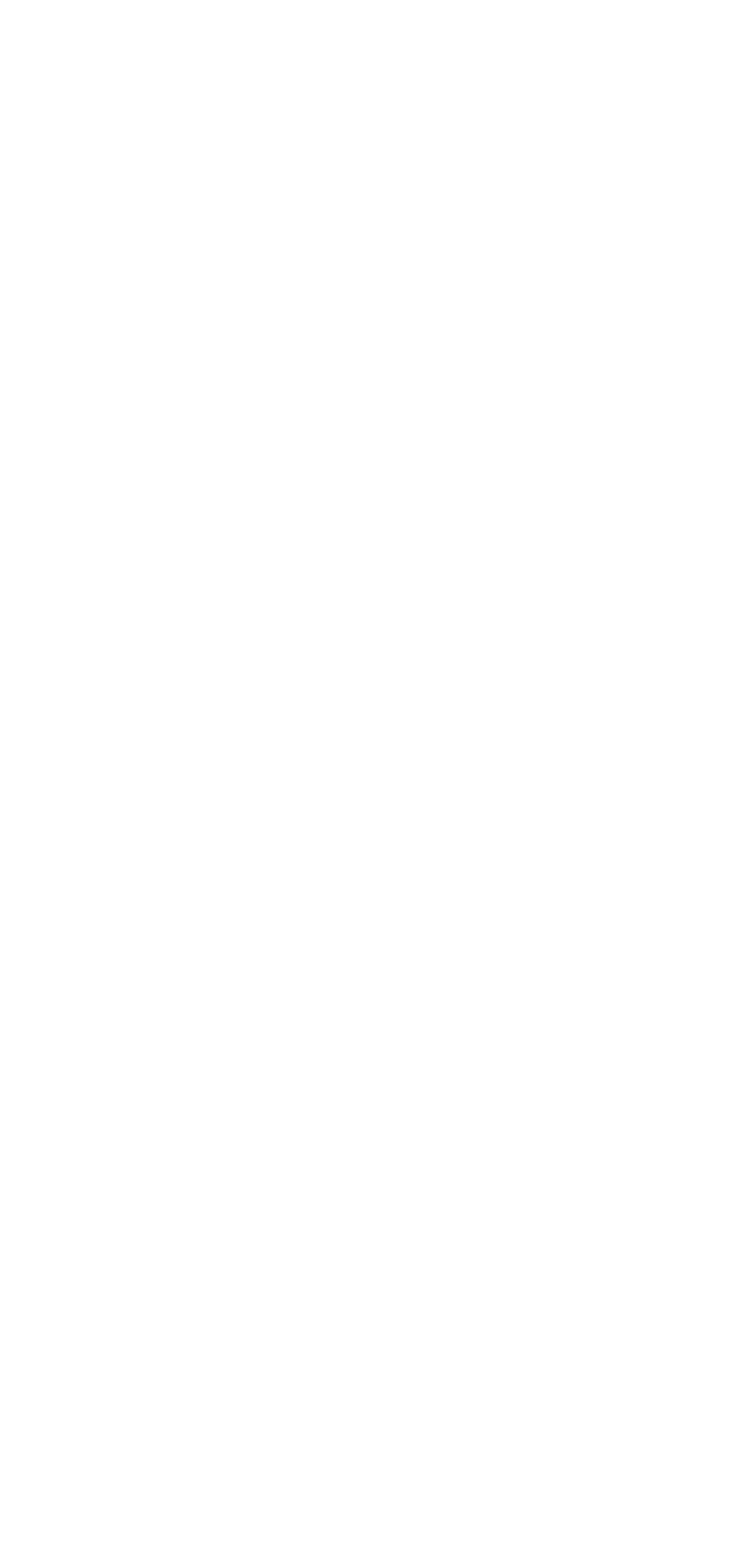
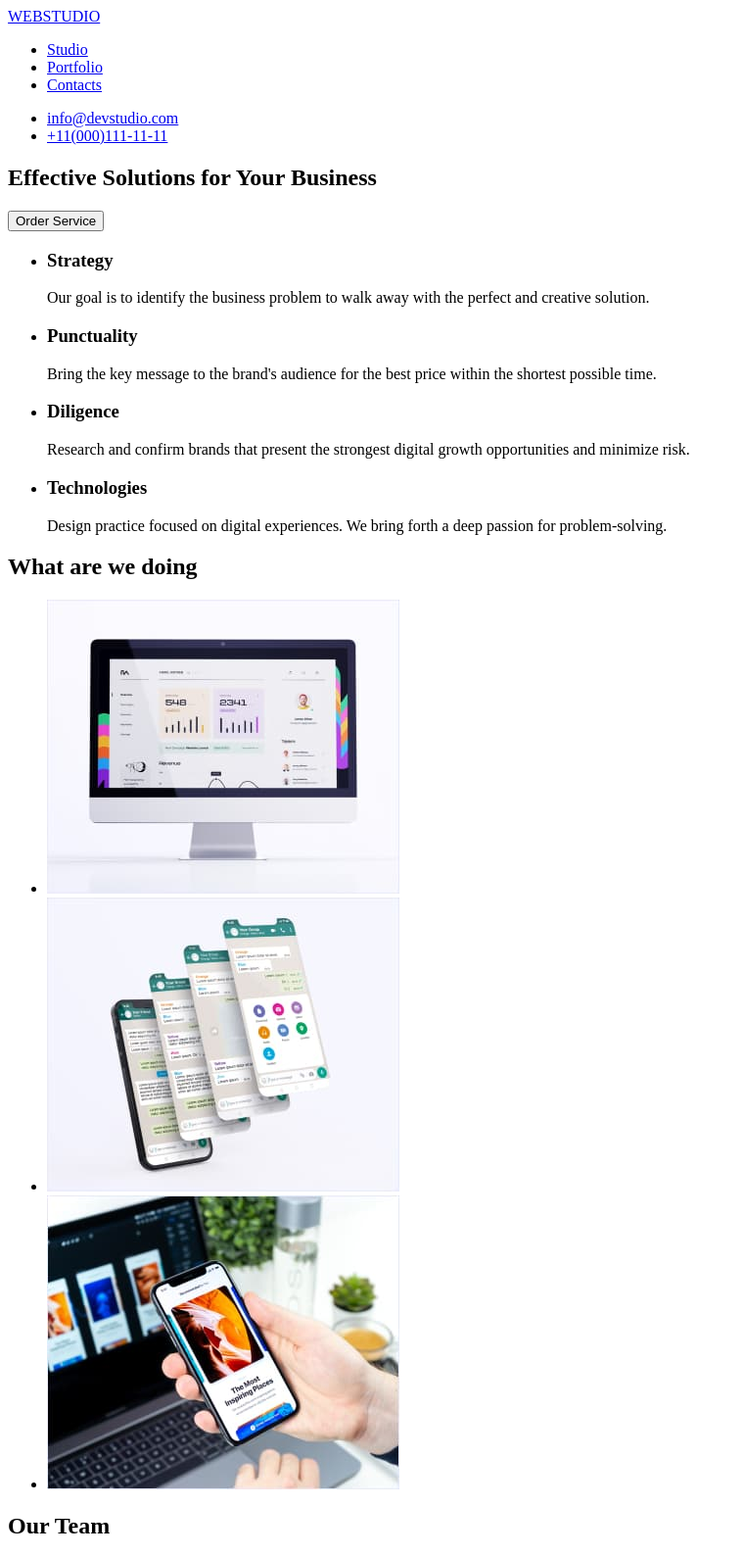
Before and after one commit to Helen-A-lex/goit-markup-hw-01, a plain HTML site: page index.html in a window 1280 px wide. Shown: the top 1588 px of the page at 98% size, without its empty margins (0-759 px from the left). Before the commit the page ends 800 px from the top, so only its background shows below. Drawn offline with Linux system fonts and the light colour scheme.

Commit message:
update html file

```diff
--- a/index.html
+++ b/index.html
@@ -1,8 +1,106 @@
 <!DOCTYPE html>
 <html lang="en">
-    <head>
-        <meta charset="UTF-8">
-        <meta name="viewport"content=""
-    </head>
+
+<head>
+    <meta charset="UTF-8">
+    <meta http-equiv="X-UA-Compatible" content="IE=edge">
+    <meta name="viewport" content="width=device-width, initial-scale=1.0">
+    <title>Studia</title>
+</head>
+
+<body>
+    <!--Hat of page-->
+    <header>
+        <nav>
+            <a href="/">WEBSTUDIO</a>
+            <ul>
+                <li><a href="/">Studio</a></li>
+                <li><a href="/">Portfolio</a></li>
+                <li><a href="/">Contacts</a></li>
+            </ul>
+        </nav>
+        <ul>
+            <li><a href="mailto:info@devstudio.com">info@devstudio.com</a></li>
+            <li><a href="tel:+11(000)111-11-11">+11(000)111-11-11</a></li>
+        </ul>
+    </header>
+
+    <!-- Main content-->
+    <main>
+        <!--Hero-->
+        <section>
+            <h1>Effective Solutions for Your Business</h1>
+            <button type="button">Order Service</button>
+        </section>
+
+        <section>
+            <!--<h2>Our goals</h2>-->
+            <ul>
+                <li>
+                    <h3>Strategy</h3>
+                    <p>Our goal is to identify the business
+                        problem to walk away with the perfect and creative solution.</p>
+                </li>
+                <li>
+                    <h3> Punctuality</h3>
+                    <p>Bring the key message to the brand's audience for
+                        the best price within the shortest possible time.</p>
+                </li>
+                <li>
+                    <h3>Diligence</h3>
+                    <p>Research and confirm brands that present
+                        the strongest digital growth opportunities and minimize risk.</p>
+                </li>
+                <li>
+                    <h3>Technologies</h3>
+                    <p> Design practice focused on digital experiences.
+                        We bring forth a deep passion for problem-solving.</p>
+                </li>
+            </ul>
+        </section>
+
+        <section>
+            <h2>What are we doing</h2>
+            <ul>
+                <li><a href="/">
+                        <img src="./images/photo(1).jpg" alt="Computer" width="360" height="300"></a></li>
+                <li><a href="/">
+                        <img src="./images/photo(2).jpg" alt="Too many phone screens" width="360" height="300"></a></li>
+                <li><a href="/">
+                        <img src="./images/photo(3).jpg" alt="Phone in hand" width="360" height="300"></a> </li>
+            </ul>
+
+        </section>
+
+        <section>
+            <h2>Our Team</h2>
+            <ul>
+                <li><img src="./images/img.jpg" alt="web studio employee" width="264" height="260">
+                    <h3>Mark Guerrero</h3>
+                    <p>Product Designer</p>
+                </li>
+                <li><img src="./images/img(1).jpg" alt="web studio employee" width="264" height="260">
+                    <h3>Tom Ford</h3>
+                    <p>Frontend Developer</p>
+                </li>
+                <li><img src="./images/img(2).jpg" alt="web studio employee" width="264" height="260">
+                    <h3> Camila Garcia</h3>
+                    <p>Marketing</p>
+                </li>
+                <li><img src="./images/img(3).jpg" alt="web studio employee" width="264" height="260">
+                    <h3>Daniel Wilson</h3>
+                    <p>UI Designer</p>
+                </li>
+            </ul>
+        </section>
+    </main>
+    <!--Footer-->
+    <footer>
+        <a href="/">WEBSTUDIO</a>
+        <p> Increase the flow of customers and
+            sales for your business with digital
+            marketing & growth solutions.</p>
+    </footer>
+</body>
 
 </html>
```
Also changed, not shown: .prettierc.json (added), images/img(1).jpg (added), images/img(2).jpg (added), images/img(3).jpg (added), images/img.jpg (added), images/photo(1).jpg (added), images/photo(2).jpg (added), images/photo(3).jpg (added).
